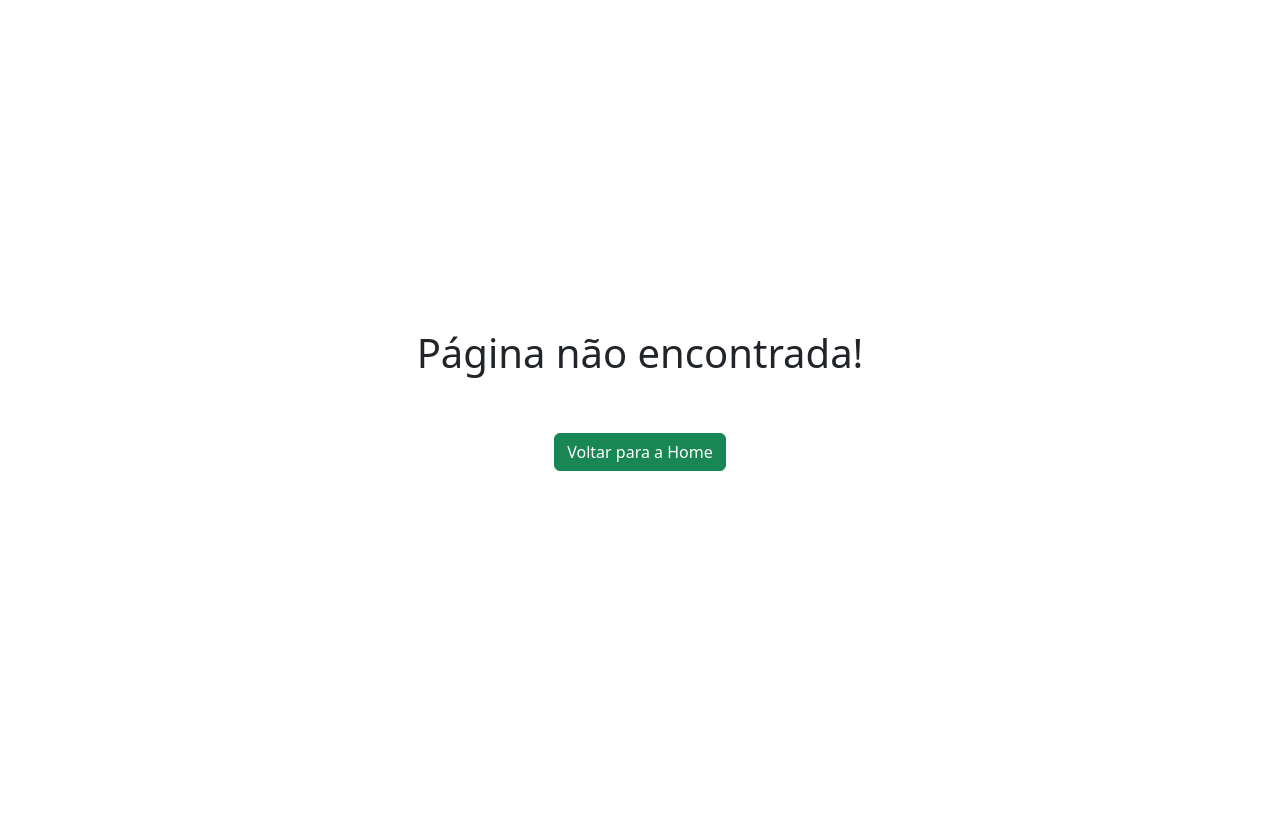
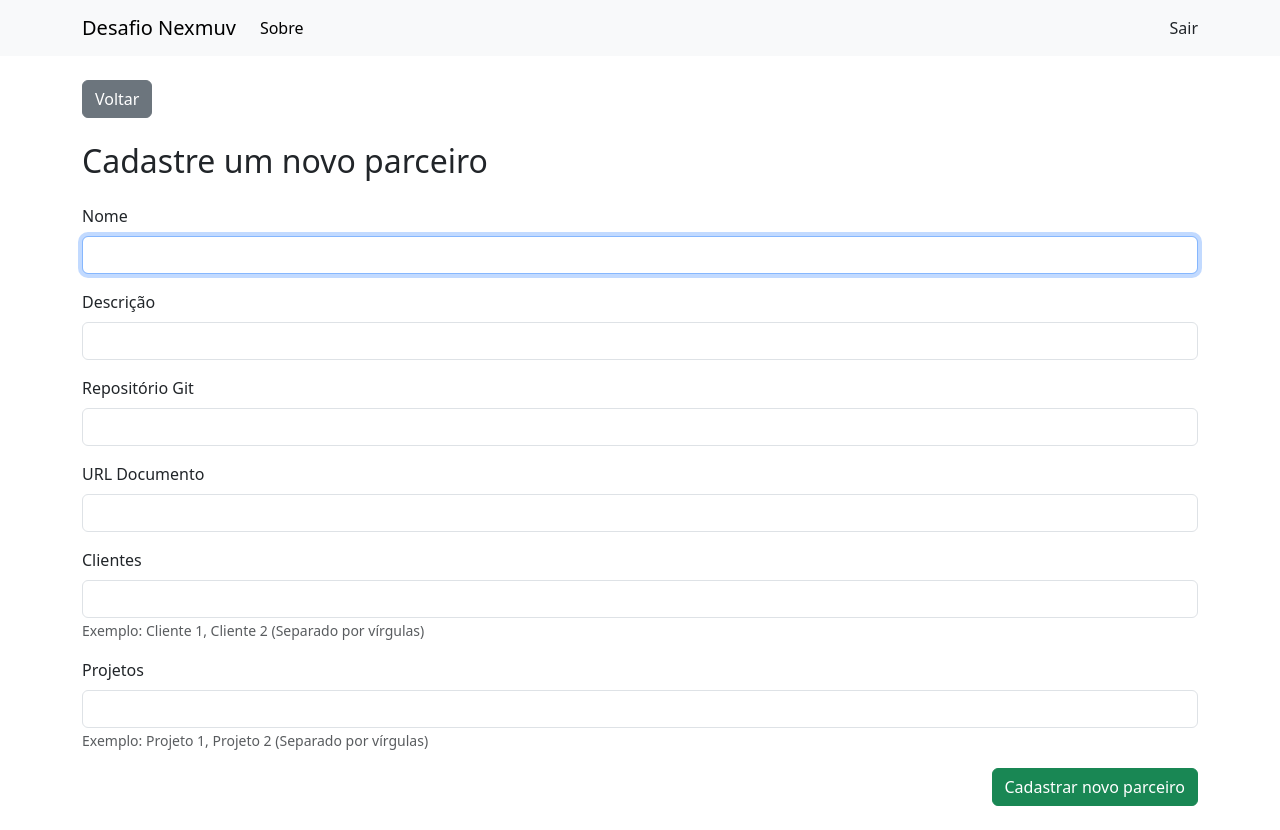
Before and after one commit to zehguilherme/desafio-nexmuv, a React (Vite) app in the folder web/: page /parceiro in a window 1280 px wide. Before the commit the page ends 800 px from the top, so only its background shows below. Built offline with nearby package versions, Linux system fonts and the light colour scheme.

Commit message:
Adição da página de cadastro de um parceiro

```diff
--- a/web/src/main.tsx
+++ b/web/src/main.tsx
@@ -5,6 +5,7 @@ import { ToastContainer } from "react-toastify";
 
 import { Login } from "./pages/Login.tsx";
 import { Home } from "./pages/Home.tsx";
+import { PartnerRegister } from "./pages/PartnerRegister.tsx";
 import { NotFound } from "./pages/NotFound.tsx";
 
 import "react-toastify/dist/ReactToastify.min.css";
@@ -17,6 +18,10 @@ const router = createBrowserRouter([
   {
     path: "/",
     element: <Home />,
+  },
+  {
+    path: "/parceiro",
+    element: <PartnerRegister />,
   },
   {
     path: "*",
--- a/web/src/pages/Home.tsx
+++ b/web/src/pages/Home.tsx
@@ -76,7 +76,7 @@ export function Home() {
       <Container className="py-4">
         <Row>
           <Col lg={6} className="mb-3">
-            <Link to={"#"} className="btn btn-primary mb-4">
+            <Link to={"/parceiro"} className="btn btn-primary mb-4">
               Cadastrar Parceiro
             </Link>
 
--- /dev/null
+++ b/web/src/pages/PartnerRegister.tsx
@@ -0,0 +1,92 @@
+import { Button, Col, Container, Form, Row, Stack } from "react-bootstrap";
+
+import { Header } from "../components/Header";
+import { Link } from "react-router-dom";
+
+export function PartnerRegister() {
+  return (
+    <>
+      <Header />
+
+      <Container className="py-4">
+        <Link to={"/"} className="btn btn-secondary mb-4">
+          Voltar
+        </Link>
+
+        <h1 className="h2 mb-4">Cadastre um novo parceiro</h1>
+
+        <Row>
+          <Form>
+            <Col>
+              <Form.Group className="mb-3" controlId="inputName">
+                <Form.Label>Nome</Form.Label>
+
+                <Form.Control type="text" autoFocus />
+              </Form.Group>
+            </Col>
+
+            <Col>
+              <Form.Group className="mb-3" controlId="inputDescription">
+                <Form.Label>Descrição</Form.Label>
+
+                <Form.Control type="text" />
+              </Form.Group>
+            </Col>
+
+            <Col>
+              <Form.Group className="mb-3" controlId="inputGitRepository">
+                <Form.Label>Repositório Git</Form.Label>
+
+                <Form.Control type="url" />
+              </Form.Group>
+            </Col>
+
+            <Col>
+              <Form.Group className="mb-3" controlId="inputUrlDoc">
+                <Form.Label>URL Documento</Form.Label>
+
+                <Form.Control type="url" />
+              </Form.Group>
+            </Col>
+
+            <Col>
+              <Form.Group className="mb-3" controlId="inputClientes">
+                <Form.Label>Clientes</Form.Label>
+
+                <Form.Control
+                  type="text"
+                  aria-describedby="inputClientesHelpBlock"
+                />
+
+                <Form.Text id="inputClientesHelpBlock" muted>
+                  Exemplo: Cliente 1, Cliente 2 (Separado por vírgulas)
+                </Form.Text>
+              </Form.Group>
+            </Col>
+
+            <Col>
+              <Form.Group className="mb-3" controlId="inputProjetos">
+                <Form.Label>Projetos</Form.Label>
+
+                <Form.Control
+                  type="text"
+                  aria-describedby="inputProjetosHelpBlock"
+                />
+
+                <Form.Text id="inputProjetosHelpBlock" muted>
+                  Exemplo: Projeto 1, Projeto 2 (Separado por vírgulas)
+                </Form.Text>
+              </Form.Group>
+            </Col>
+
+            <Stack direction="horizontal" className="justify-content-end">
+              <Button variant="success" type="submit">
+                Cadastrar novo parceiro
+              </Button>
+            </Stack>
+          </Form>
+        </Row>
+      </Container>
+    </>
+  );
+}
```
